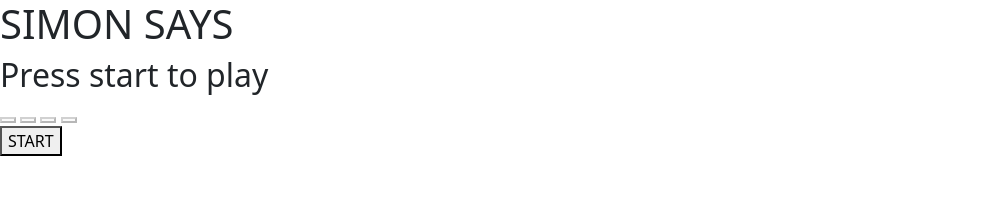
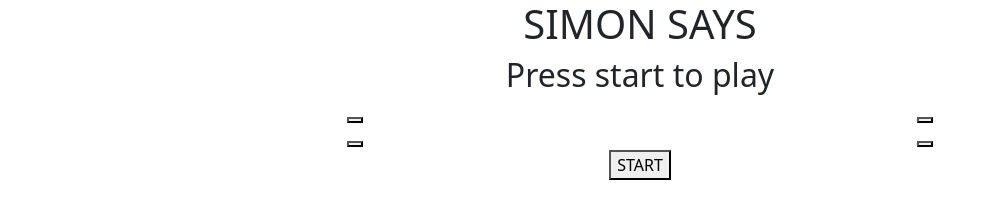
Before and after one commit to Sebs5384/simon-says-bootstrap, a website: page src/index.html in a window 1280 px wide. Shown: the whole page, without its empty margins (0-996 px from the left). Drawn offline with nearby package versions, Linux system fonts and the light colour scheme.

Commit message:
Updates index.html
center the main components

```diff
--- a/src/index.html
+++ b/src/index.html
@@ -8,20 +8,21 @@
   </head>
   <link rel="stylesheet" href="node_modules/bootstrap/dist/css/bootstrap.min.css" />
   <body>
-    <h1>SIMON SAYS</h1>
-    <h2 id="game-information">Press start to play</h2>
-    <div id="buttons-container">
-      <div id="buttons">
-        <button class="red" disabled></button>
-        <button class="blue" disabled></button>
-        <button class="yellow" disabled></button>
-        <button class="green" disabled></button>
+    <div class="container text-center"><h1>SIMON SAYS</h1></div>
+    <div class="container text-center"><h2 id="game-information">Press start to play</h2></div>
+
+    <div class="container text-center">
+      <div class="row row-cols-2">
+        <div class="col"><button type="button"></button></div>
+        <div class="col"><button type="button"></button></div>
+        <div class="col"><button type="button"></button></div>
+        <div class="col"><button type="button"></button></div>
       </div>
     </div>
-    <div id="game-controls">
+    <div class="col text-center" id="game-controls">
       <button id="start-button" class="">START</button>
     </div>
-    <div id="turn-message">
+    <div class="col text-center" id="turn-message">
       <h2 class="hidden"></h2>
     </div>
     <div class="hidden">
```
